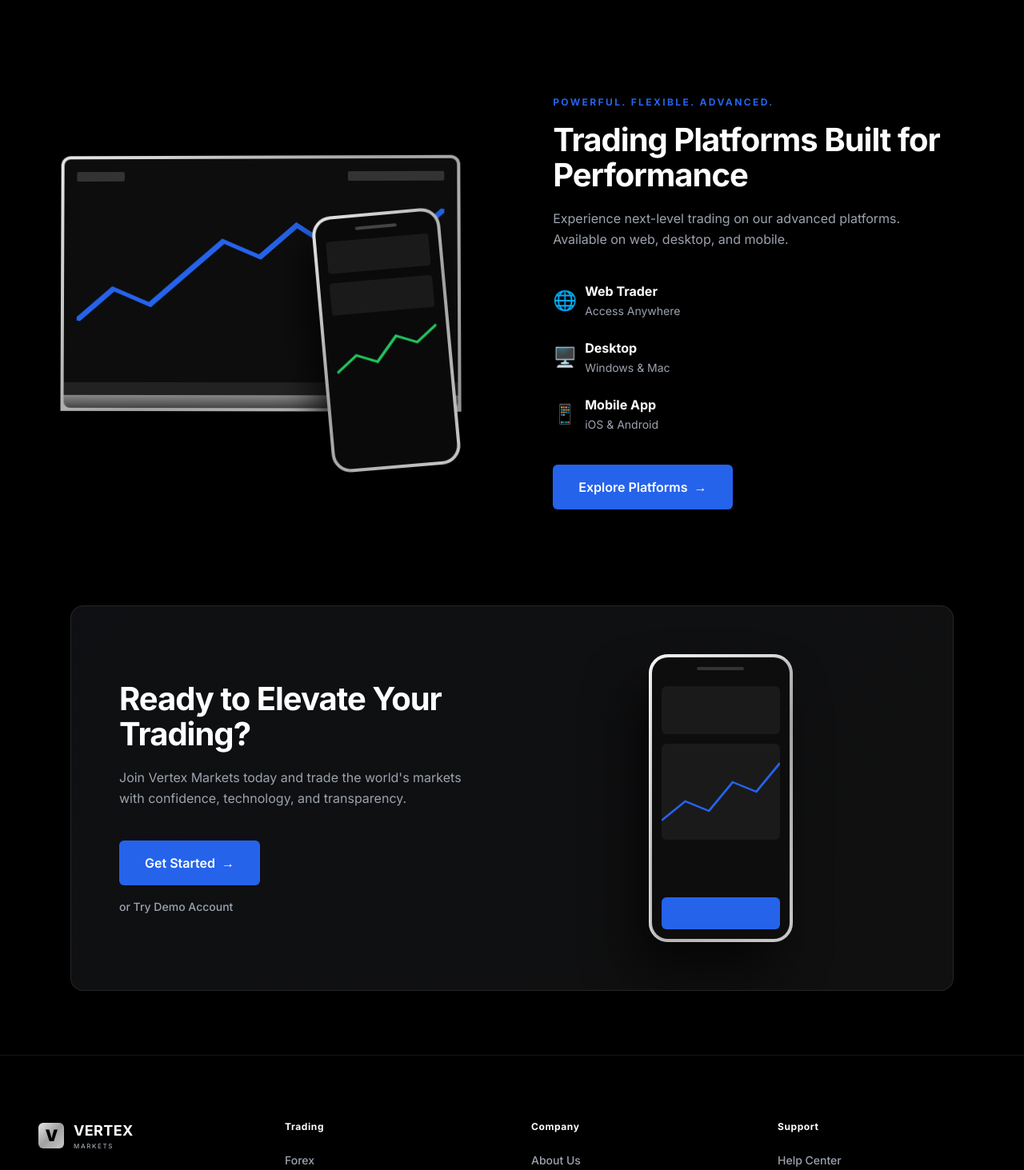
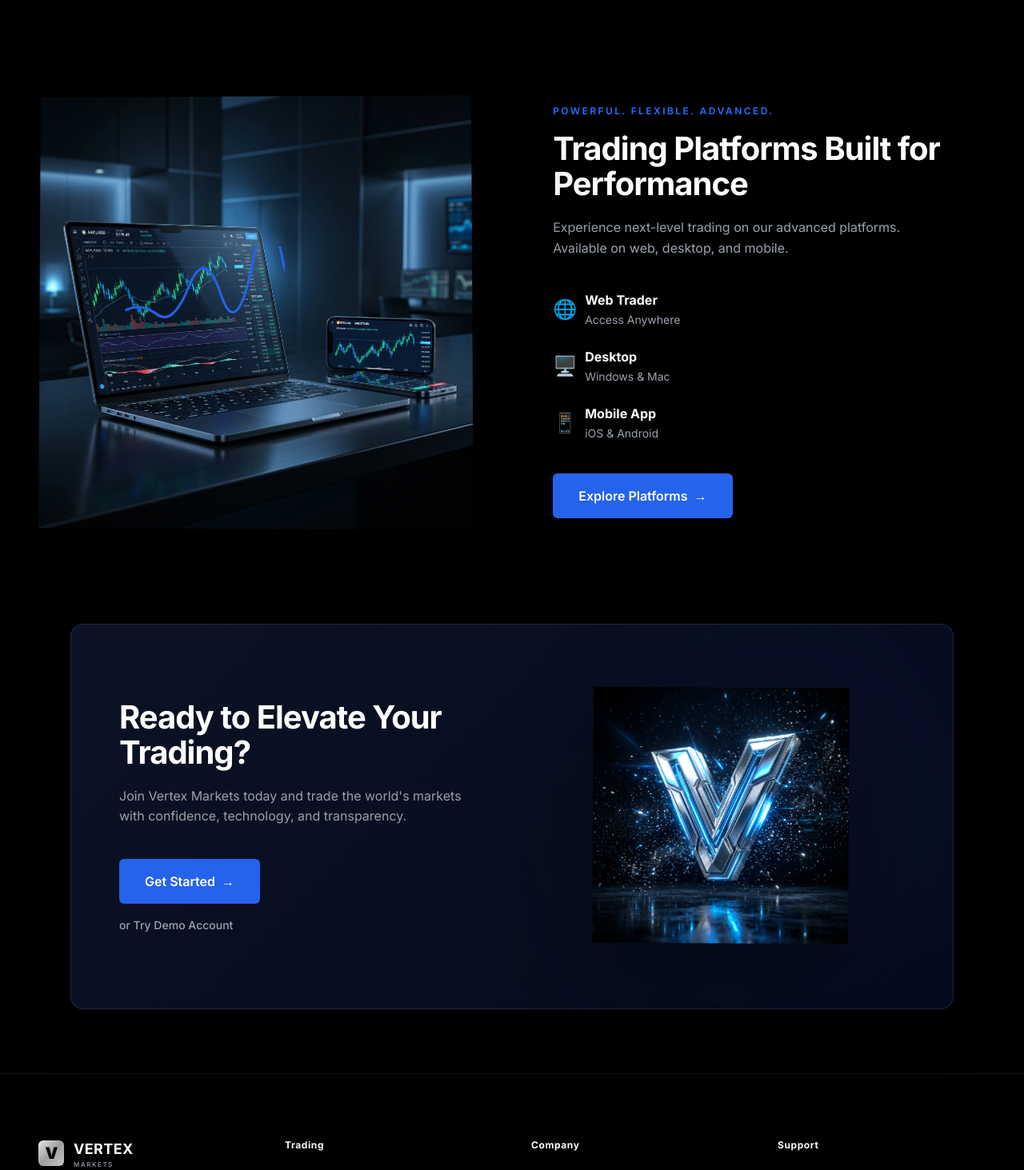
Before and after one commit to saimadeel894-boop/Vertex-Markets, a Next.js app: page / in a window 1280 px wide. Shown: the part 2127-3590 px from the top of the page at 80% size. Built offline with nearby package versions, Linux system fonts and the light colour scheme.

Commit message:
style: revert Platforms and CTABanner to use high-quality 3D image mockups

```diff
--- a/components/CTABanner.tsx
+++ b/components/CTABanner.tsx
@@ -36,7 +36,9 @@
           transition={{ duration: 0.9, ease }}
           onMouseMove={handleMouseMove}
           style={{
-            background: '#0d0d0d',
+            background: 'linear-gradient(135deg, #0f172a 0%, #020617 100%)',
+            backgroundSize: '200% 200%',
+            animation: 'ctaBgShift 10s ease infinite',
             border: '1px solid rgba(255,255,255,0.10)',
             borderRadius: 16,
             margin: '0 40px',
@@ -47,7 +49,8 @@
             alignItems: 'center',
             position: 'relative',
             overflow: 'hidden',
-            perspective: 1200
+            perspective: 1200,
+            boxShadow: '0 60px 120px -20px rgba(0,0,0,0.8)'
           }}
         >
           {/* Subtle animated gradient shift inside */}
@@ -58,20 +61,20 @@
               100% { background-position: 0% 50%; }
             }
           `}} />
-          <div style={{
-            position: 'absolute', inset: 0,
-            background: 'linear-gradient(135deg, rgba(37,99,235,0.03) 0%, rgba(255,255,255,0.01) 100%)',
-            backgroundSize: '200% 200%',
-            animation: 'ctaBgShift 15s ease infinite',
-            pointerEvents: 'none', zIndex: 0
-          }} />
+
+          {/* Decorative blue glow pulse */}
+          <motion.div
+            animate={{ opacity: [0.3, 0.6, 0.3] }}
+            transition={{ duration: 4, repeat: Infinity, ease: 'easeInOut' }}
+            style={{ position: 'absolute', top: '-20%', right: '-10%', width: '60%', height: '140%', background: 'radial-gradient(circle, rgba(37,99,235,0.15) 0%, transparent 70%)', filter: 'blur(60px)', pointerEvents: 'none', zIndex: 0 }}
+          />
 
           {/* LEFT SIDE */}
           <div style={{ position: 'relative', zIndex: 10 }}>
             <h2 style={{ fontSize: 40, fontWeight: 700, color: '#fff', lineHeight: 1.1, marginBottom: 20 }}>
               Ready to Elevate Your Trading?
             </h2>
-            <p style={{ fontSize: 16, color: '#9ca3af', lineHeight: 1.6, marginBottom: 40, maxWidth: 440 }}>
+            <p style={{ fontSize: 16, color: 'rgba(255,255,255,0.6)', lineHeight: 1.6, marginBottom: 40, maxWidth: 440 }}>
               Join Vertex Markets today and trade the world's markets with confidence, technology, and transparency.
             </p>
             <div style={{ display: 'flex', flexDirection: 'column', alignItems: 'flex-start', gap: 16 }}>
@@ -85,27 +88,16 @@
             </div>
           </div>
 
-          {/* RIGHT SIDE: 3D Tracking Phone Mockup */}
-          <div style={{ position: 'relative', height: 360, display: 'flex', justifyContent: 'center', alignItems: 'center' }}>
+          {/* RIGHT SIDE: 3D Tracking V Logo */}
+          <div style={{ position: 'relative', height: 360, display: 'flex', justifyContent: 'center', alignItems: 'center', zIndex: 10 }}>
 
-            <motion.div style={{
-              width: 180, height: 360,
-              background: 'linear-gradient(135deg, #e8e8e8 0%, #a0a0a0 50%, #c8c8c8 100%)',
-              borderRadius: 24, padding: 4,
-              boxShadow: '-20px 40px 60px rgba(0,0,0,0.6), inset 2px 2px 5px rgba(255,255,255,0.8)',
-              rotateX, rotateY, transformStyle: 'preserve-3d'
-            }}>
-              {/* Phone Screen */}
-              <div style={{ width: '100%', height: '100%', background: '#0d0d0d', borderRadius: 20, padding: 12, display: 'flex', flexDirection: 'column', gap: 12, overflow: 'hidden' }}>
-                <div style={{ width: '40%', height: 4, background: '#333', margin: '0 auto 8px auto', borderRadius: 2 }} />
-                <div style={{ width: '100%', height: 60, background: '#1a1a1a', borderRadius: 6 }} />
-                <div style={{ width: '100%', height: 120, background: '#1a1a1a', borderRadius: 6, position: 'relative' }}>
-                  <svg width="100%" height="100%" preserveAspectRatio="none" viewBox="0 0 100 100" style={{ position: 'absolute', inset: 0 }}>
-                    <path d="M0 80 L20 60 L40 70 L60 40 L80 50 L100 20" stroke="#2563eb" strokeWidth="2" fill="none" />
-                  </svg>
-                </div>
-                <div style={{ width: '100%', height: 40, background: '#2563eb', borderRadius: 6, marginTop: 'auto' }} />
-              </div>
+            <motion.div style={{ rotateX, rotateY, transformStyle: 'preserve-3d', width: '100%', maxWidth: 320 }}>
+              <motion.div
+                animate={{ y: [0, -18, 0], rotateZ: [0, 4, 0] }}
+                transition={{ duration: 7, repeat: Infinity, ease: 'easeInOut' }}
+              >
+                <img src="/v-logo-3d.png" alt="Vertex 3D" style={{ width: '100%', height: 'auto', filter: 'drop-shadow(0 40px 80px rgba(0,0,0,0.6)) brightness(1.15)' }} />
+              </motion.div>
             </motion.div>
 
           </div>
--- a/components/Platforms.tsx
+++ b/components/Platforms.tsx
@@ -18,65 +18,32 @@
         <div style={{ display: 'grid', gridTemplateColumns: 'repeat(auto-fit, minmax(320px, 1fr))', gap: 'clamp(60px, 8vw, 120px)', alignItems: 'center' }}>
 
           {/* LEFT SIDE: Mockups */}
-          <div style={{ position: 'relative', height: 460, display: 'flex', alignItems: 'center', justifyContent: 'center', perspective: 1200 }}>
-
-            <motion.div style={{ width: '100%', height: '100%', position: 'relative', rotateX, rotateY, transformStyle: 'preserve-3d' }}>
-
-              {/* Laptop Mockup */}
-              <motion.div
-                initial={{ opacity: 0, x: -60 }} whileInView={{ opacity: 1, x: 0 }} viewport={{ once: true }} transition={{ duration: 0.8, ease }}
-                style={{
-                  position: 'absolute', width: '100%', maxWidth: 500, height: 320,
-                  background: 'linear-gradient(135deg, #e8e8e8 0%, #a0a0a0 50%, #c8c8c8 100%)',
-                  borderRadius: '12px 12px 0 0', padding: 4,
-                  left: '5%', top: '10%', display: 'flex', flexDirection: 'column',
-                  boxShadow: '0 30px 60px rgba(0,0,0,0.8)'
-                }}
-              >
-                {/* Screen Content */}
-                <div style={{ flex: 1, background: '#0d0d0d', borderRadius: '8px 8px 0 0', padding: 16, borderBottom: '16px solid #222', overflow: 'hidden', position: 'relative' }}>
-                  <div style={{ display: 'flex', justifyContent: 'space-between', marginBottom: 16 }}>
-                    <div style={{ width: 60, height: 12, background: '#333', borderRadius: 2 }} />
-                    <div style={{ width: 120, height: 12, background: '#333', borderRadius: 2 }} />
-                  </div>
-                  <svg width="100%" height="80%" preserveAspectRatio="none" viewBox="0 0 100 100">
-                    <motion.path d="M0 80 L10 60 L20 70 L40 30 L50 40 L60 20 L80 50 L100 10" stroke="#2563eb" strokeWidth="2" fill="none"
-                      initial={{ pathLength: 0 }} whileInView={{ pathLength: 1 }} viewport={{ once: true }} transition={{ duration: 1.5, delay: 0.5, ease }}
-                    />
-                  </svg>
-                </div>
-                {/* Laptop base */}
-                <div style={{ height: 16, background: 'linear-gradient(to bottom, #888, #444)', borderRadius: '0 0 8px 8px' }} />
-              </motion.div>
-
-              {/* Phone Mockup */}
-              <motion.div
-                initial={{ opacity: 0, x: -40, rotate: -5 }} whileInView={{ opacity: 1, x: 0, rotate: -5 }} viewport={{ once: true }} transition={{ duration: 0.8, ease, delay: 0.15 }}
-                style={{
-                  position: 'absolute', width: 160, height: 320,
-                  background: 'linear-gradient(135deg, #e8e8e8 0%, #a0a0a0 50%, #c8c8c8 100%)',
-                  borderRadius: 24, padding: 4,
-                  right: '5%', bottom: '5%',
-                  boxShadow: '-10px 30px 50px rgba(0,0,0,0.9)',
-                  transform: 'translateZ(40px)'
-                }}
-              >
-                <div style={{ width: '100%', height: '100%', background: '#0a0a0a', borderRadius: 20, padding: 12 }}>
-                  <div style={{ width: '40%', height: 4, background: '#444', margin: '0 auto 12px auto', borderRadius: 2 }} />
-                  <div style={{ display: 'flex', flexDirection: 'column', gap: 12 }}>
-                    <div style={{ width: '100%', height: 40, background: '#1a1a1a', borderRadius: 4 }} />
-                    <div style={{ width: '100%', height: 40, background: '#1a1a1a', borderRadius: 4 }} />
-                    <svg width="100%" height="100" preserveAspectRatio="none" viewBox="0 0 100 100">
-                      <motion.path d="M0 60 L20 40 L40 50 L60 20 L80 30 L100 10" stroke="#22c55e" strokeWidth="3" fill="none"
-                        initial={{ pathLength: 0 }} whileInView={{ pathLength: 1 }} viewport={{ once: true }} transition={{ duration: 1.5, delay: 0.8, ease }}
-                      />
-                    </svg>
-                  </div>
-                </div>
-              </motion.div>
-
+          <motion.div
+            initial={{ opacity: 0, x: -40 }}
+            whileInView={{ opacity: 1, x: 0 }}
+            viewport={{ once: true }}
+            transition={{ duration: 0.8, ease }}
+            style={{ position: 'relative', display: 'flex', alignItems: 'center', justifyContent: 'center', perspective: 1000 }}
+          >
+            <motion.div style={{ position: 'relative', rotateX, rotateY, transformStyle: 'preserve-3d' }}>
+              <img
+                src="/platforms-mockup.png"
+                alt="Trading Platforms"
+                style={{ width: '100%', maxWidth: 560, height: 'auto', position: 'relative', zIndex: 10, filter: 'drop-shadow(0 40px 80px rgba(0,0,0,0.8))' }}
+              />
+              {/* Overlay animated chart line on screen area */}
+              <svg width="200" height="100" viewBox="0 0 200 100" style={{ position: 'absolute', top: '35%', left: '20%', zIndex: 20, pointerEvents: 'none' }}>
+                <motion.path
+                  d="M0 80 Q 20 70, 40 85 T 80 50 T 120 60 T 160 20 T 200 30"
+                  fill="none" stroke="#2563eb" strokeWidth="3" strokeLinecap="round"
+                  initial={{ pathLength: 0, opacity: 0 }}
+                  whileInView={{ pathLength: 1, opacity: 1 }}
+                  viewport={{ once: true }}
+                  transition={{ duration: 1.5, delay: 0.8, ease: "easeOut" }}
+                />
+              </svg>
             </motion.div>
-          </div>
+          </motion.div>
 
           {/* RIGHT SIDE: Content */}
           <motion.div
```
